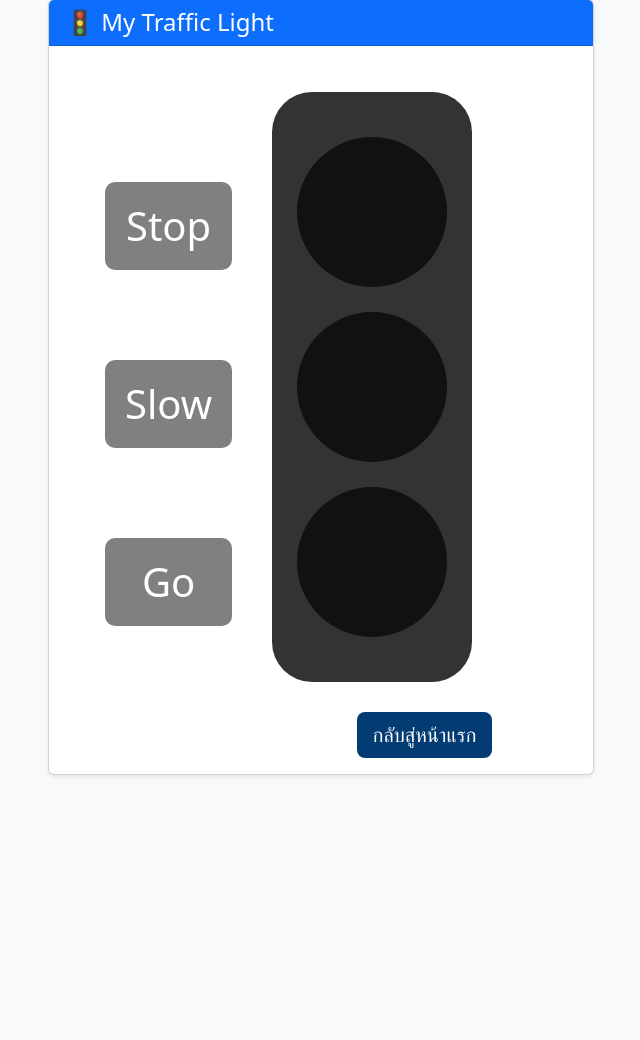
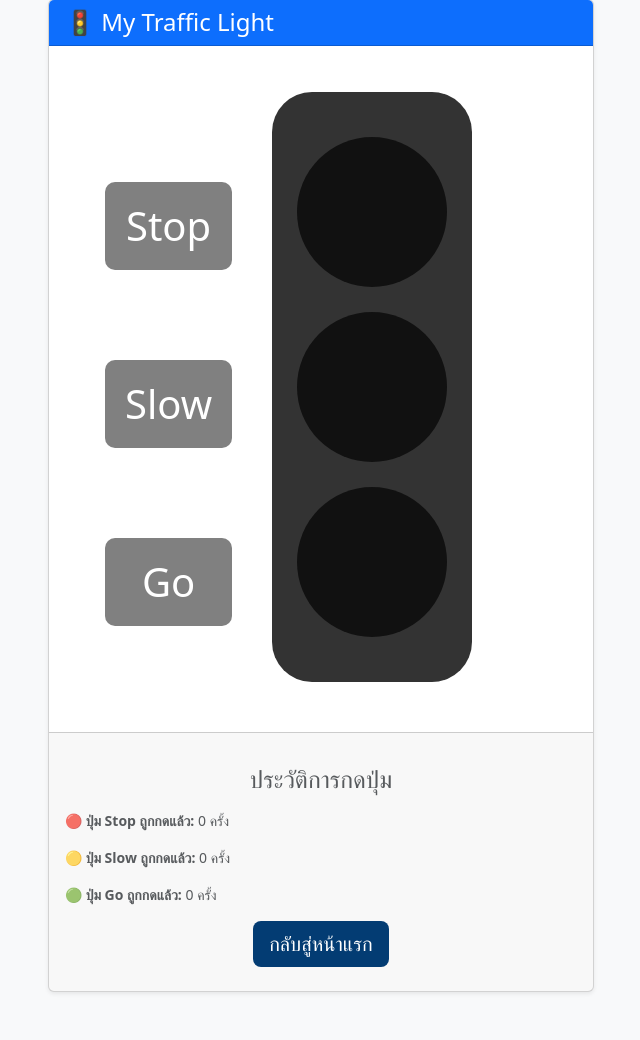
Before and after one commit to jannajchan/myTrafficLight, a Flask app: page /traffic-light in a window 1280 px wide. Shown: the part 49-1089 px from the top of the page, without its empty margins (319-959 px from the left). Before the commit the page ends 825 px from the top, so only its background shows below. Run offline with Flask 3, Linux system fonts and the light colour scheme.

Commit message:
Commit 22 May 2025 at 12.33 PM (Adding a feature to track how many times each button is pressed.)

```diff
--- a/app.py
+++ b/app.py
@@ -1,11 +1,17 @@
 import os
-from flask import Flask, render_template, request
+from flask import Flask, render_template, request, jsonify, session
 
-# === 1. Configuration ===
+# === Configuration ===
 app = Flask(__name__, template_folder="templates", static_folder="static")
+app.secret_key = os.environ.get("SECRET_KEY", "mydefaultsecretkey")
 
 HOME_FORM = "home.html"
 TRAFFIC_LIGHT_FORM = "traffic-light.html"
+
+# Initialize counters if not present
+def init_counters():
+    if "counter" not in session:
+        session["counter"] = {"stop": 0, "slow": 0, "go": 0}
 
 
 # Route 1: Home --------------------------------------------------------------------------------------------------------
@@ -17,8 +23,21 @@ def home():
 # Route 2: My Traffic Light --------------------------------------------------------------------------------------------
 @app.route("/traffic-light")
 def traffic_light():
-    return render_template(TRAFFIC_LIGHT_FORM)
+    init_counters()
+    return render_template(TRAFFIC_LIGHT_FORM, counter=session["counter"])
 
+@app.route('/update-light', methods=['POST'])
+def update_light():
+    data = request.get_json()
+    color = data.get("color")
+
+    init_counters()
+    if color in session["counter"]:
+        session["counter"][color] += 1
+        session.modified = True
+
+    print(f"Button pressed: {color} -> New Count: {session['counter'][color]}")
+    return jsonify(session["counter"])
 """
 Setting debug=True tells Flask to:
     - Auto-reload on any file change (HTML, CSS, Python)
--- a/static/js/traffic-light.js
+++ b/static/js/traffic-light.js
@@ -1,20 +1,23 @@
-document.getElementById('stopButton').onclick = illuminateRed;
-document.getElementById('slowButton').onclick = illuminateYellow;
-document.getElementById('goButton').onclick = illuminateGreen;
+document.getElementById('stopButton').onclick = () => updateLight('stop');
+document.getElementById('slowButton').onclick = () => updateLight('slow');
+document.getElementById('goButton').onclick = () => updateLight('go');
 
 function illuminateRed() {
     clearLights();
     document.getElementById('stopLight').style.backgroundColor = "red";
+    updateLight("stop");
 }
 
 function illuminateYellow() {
     clearLights();
     document.getElementById('slowLight').style.backgroundColor = "yellow";
+    updateLight("slow");
 }
 
 function illuminateGreen() {
     clearLights();
     document.getElementById('goLight').style.backgroundColor = "green";
+    updateLight("go");
 }
 
 function clearLights() {
@@ -22,3 +25,28 @@ function clearLights() {
     document.getElementById('slowLight').style.backgroundColor = "black";
     document.getElementById('goLight').style.backgroundColor = "black";
 }
+
+function updateLight(color) {
+    // Illuminate logic
+    clearLights();
+    const colorMap = {
+        stop: 'red',
+        slow: 'yellow',
+        go: 'green'
+    };
+    document.getElementById(`${color}Light`).style.backgroundColor = colorMap[color];
+
+    // Notify backend to update count
+    fetch('/update-light', {
+        method: 'POST',
+        headers: {'Content-Type': 'application/json'},
+        body: JSON.stringify({ color: color })
+    })
+    .then(response => response.json())
+    .then(data => {
+        // Update counts on screen
+        document.getElementById('stopCount').textContent = data.stop;
+        document.getElementById('slowCount').textContent = data.slow;
+        document.getElementById('goCount').textContent = data.go;
+    });
+}
--- a/templates/traffic-light.html
+++ b/templates/traffic-light.html
@@ -31,7 +31,15 @@
                             </div>
                             <script src="{{ url_for('static', filename='js/traffic-light.js') }}"></script>
                         </div>
-                        <div class="text-center mt-4">
+                    </div>
+                    <div class="card-footer text-body-secondary">
+                        <div id="countDisplay" class="mt-4">
+                            <h4 class="text-center mb-3">ประวัติการกดปุ่ม</h4>
+                            <p><strong>🔴 ปุ่ม Stop ถูกกดแล้ว:</strong> <span id="stopCount">{{ counter.stop }}</span> ครั้ง</p>
+                            <p><strong>🟡 ปุ่ม Slow ถูกกดแล้ว:</strong> <span id="slowCount">{{ counter.slow }}</span> ครั้ง</p>
+                            <p><strong>🟢 ปุ่ม Go ถูกกดแล้ว:</strong> <span id="goCount">{{ counter.go }}</span> ครั้ง</p>
+                        </div>
+                        <div class="text-center mb-3">
                             <a href="{{ url_for('home') }}" class="btn btn-custom-blue btn-lg">กลับสู่หน้าแรก</a>
                         </div>
                     </div>
```
Also changed, not shown: README.md.
